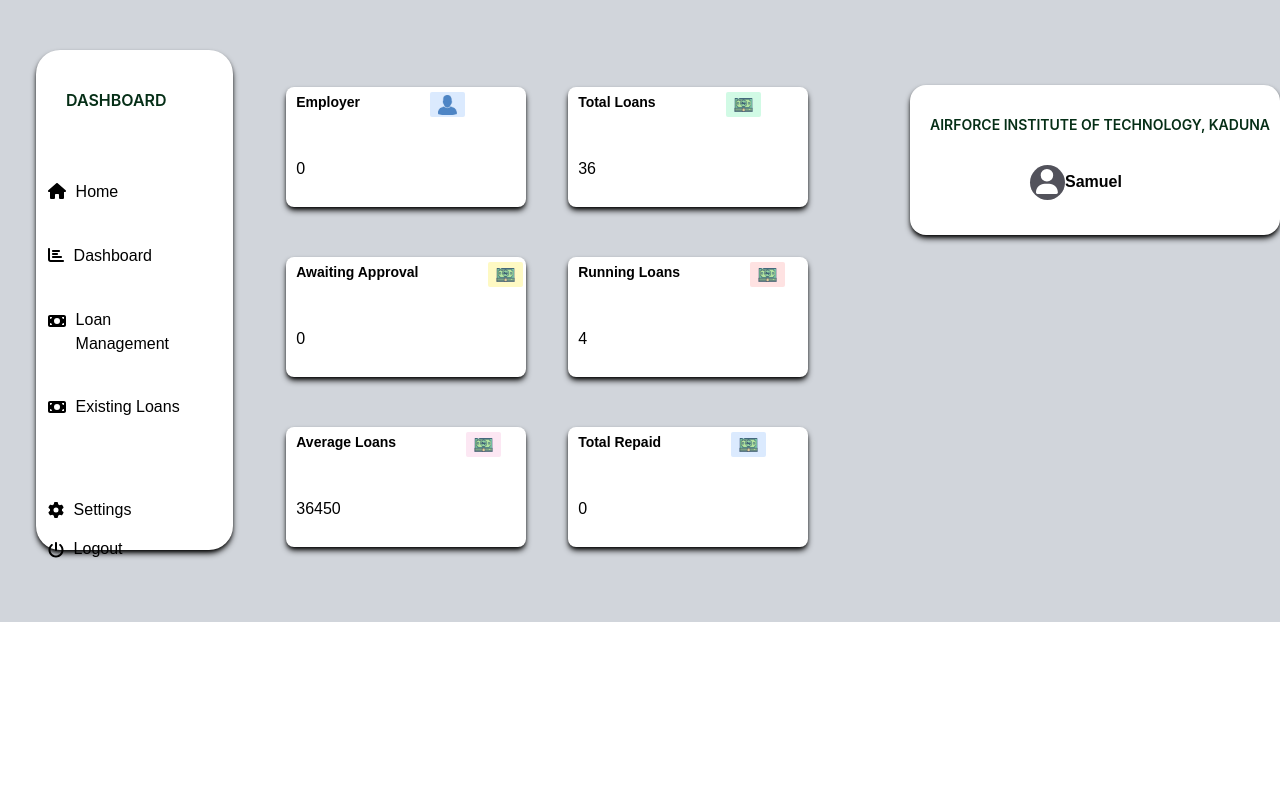
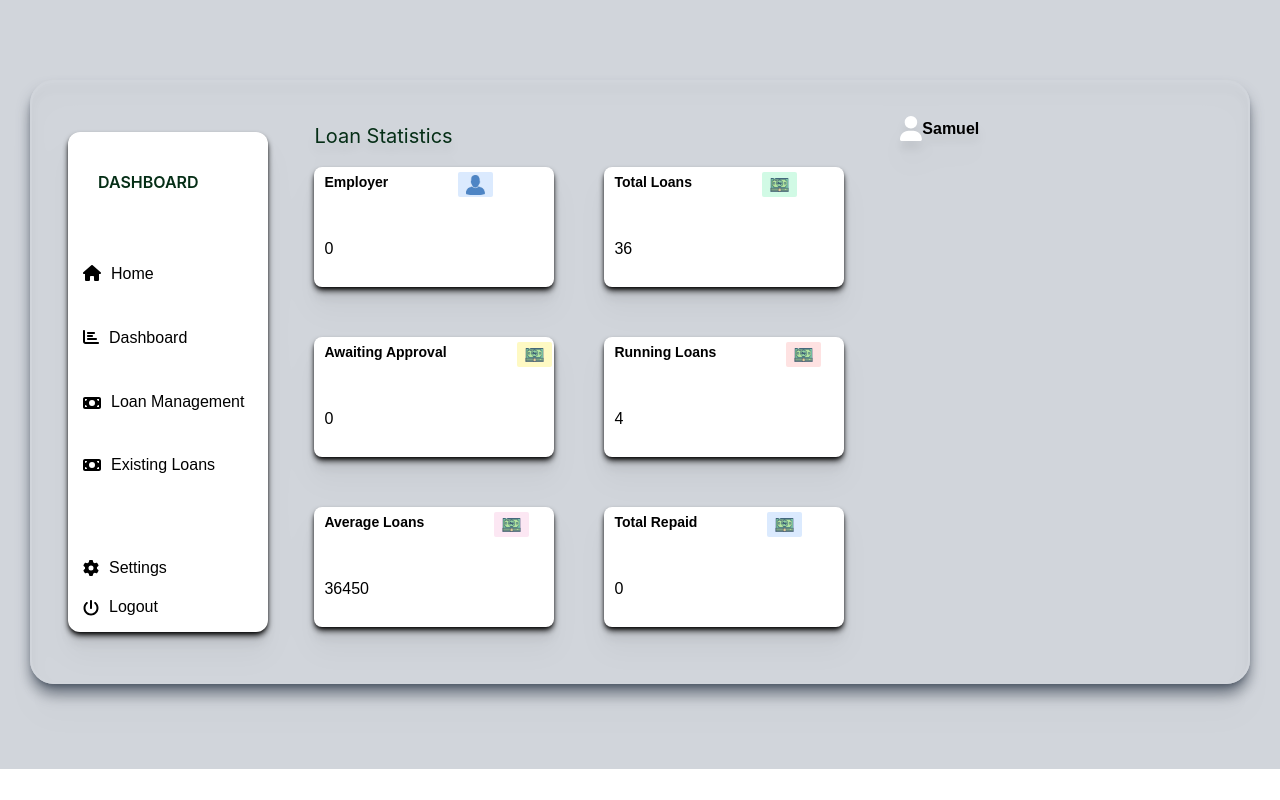
Before and after one commit to NwachukwuSam/mdn-dashboaed, a React (Create React App) app: page / in a window 1280 px wide. Built offline with nearby package versions, Linux system fonts and the light colour scheme.

Commit message:
Deployment  commit

```diff
--- a/src/dashboard/Card.jsx
+++ b/src/dashboard/Card.jsx
@@ -6,10 +6,13 @@ function Card() {
     const backgroundColors = ['bg-blue-100', 'bg-emerald-100', 'bg-yellow-100', 'bg-red-100', 'bg-pink-100'];
   return (
     <div>
-        <div className='grid grid-cols-3 gap-x-[5px] gap-y-[50px] pt-[20px] ml-[10px] mt-[5px] flex-wrap items-start '>
+                <div className='font-system text-bold mt-[40px] mb-[10px]'>
+                    <h3 className=' text-xl mt-[15px] ml-[30px]  text-green-950 '>Loan Statistics</h3>
+                </div>
+        <div className='grid grid-cols-2 gap-x-[50px] gap-y-[50px] ml-[30px] mt-[17px] flex-wrap items-start '>
             {CardData.map((data, index) => {
                 return (
-                    <div key={index} className='h-[120px] w-[240px] bg-white rounded-lg shadow-md shadow-blue-700'>
+                    <div key={index} className='h-[120px] w-[240px] bg-white rounded-lg shadow-md shadow-black'>
                         <div className='flex space-x-[20px]'>
                             <div >
                                 <h1 className='text-black text-sm pt-[10px] ml-[10px] mt-[-5px] font-papyrus font-semibold' style={{ pointerEvents: 'none' }}>{data.title}</h1>
--- a/src/dashboard/TopBar.jsx
+++ b/src/dashboard/TopBar.jsx
@@ -6,19 +6,24 @@ import { faUser } from '@fortawesome/free-solid-svg-icons';
 function TopBar() {
 
   return (
-        <div className='h-[80px] w-[740px] bg-white rounded-2xl ml-[10px] mt-[55px] shadow-md shadow-blue-700'>
-            <div className='flex font-system text-blue-950 font-semibold'>
-            <h4 className=' text-md ml-[40px] mt-[30px]'>AIRFORCE INSTITUTE OF TECHNOLOGY, KADUNA</h4>
+    <div className=''>
+    {/* <TopBar/> */}
+    <div className=''>
+    {/* <div className=' font-system text-green-950 font-semibold mt-[50px]' >
+    <h4 className=' text-sm ml-[20px] pt-[30px] pl-[-10px] '>AIRFORCE INSTITUTE OF TECHNOLOGY, KADUNA</h4>
 
-            </div>
-            <div className='mt-[-30px] flex'>
-              <div className='h-[35px] w-[35px] rounded-full ml-[600px] bg-zinc-600'>
-                  <FontAwesomeIcon icon={faUser} className='ml-[6px] mt-[4px] h-[25px] ' style={{ color: 'white' }}/>
-              </div>
-                <h3 className='ml-[10px] mt-[5px] font-semibold'>Samuel</h3>
-            </div>
+    </div> */}
+    <div className='mt-[30px] flex'>
+      <div className='ml-[10px]'>
+          <FontAwesomeIcon icon={faUser} className='ml-[6px] mt-[4px] h-[25px] ' style={{ color: 'white' }}/>
+      </div>
+        <h3 className='ml-[0px] mt-[5px] font-semibold'>Samuel</h3>
+    </div>
 
-        </div>
+    </div>
+
+    {/* <Card/> */}
+</div>
   )
 }
 
--- a/src/dashboard/dashboard.jsx
+++ b/src/dashboard/dashboard.jsx
@@ -2,6 +2,9 @@ import React from 'react'
 import { FontAwesomeIcon } from '@fortawesome/react-fontawesome';
 import { faMoneyBill, faPowerOff,  faUser } from '@fortawesome/free-solid-svg-icons'
 import { CardData } from '../data/CardData'
+import LeftNav from './leftNav';
+import Card from './Card';
+import TopBar from './TopBar';
 
 
 function Dashboard() {
@@ -13,95 +16,13 @@ function Dashboard() {
 //   };
 
   return (
-    <div className=' bg-gray-300'>
-        <div className='flex space-x-[50px]'>
-        {/* <LeftNav/> */}
-        <div className=' flex flex-col md:flex-row'>
-            <div className=' font-system h-[500px] rounded-3xl ml-[36px] mt-[50px] w-[200px] bg-white shadow-md shadow-black'>
-
-                <h1 className='text-md font-semibold text-green-950 ml-[30px] mt-[38px]'>DASHBOARD</h1>
-            </div>
-            <div className='flex  flex-col ml-[-185px] mt-[180px] space-y-[40px]'>
-                <div className='flex space-x-[10px]  hover:cursor-pointer'>
-                    <FontAwesomeIcon icon="home" className='mt-[3px] hover:cursor-pointer text-black hover:text-blue-900' />
-                    <h2 className='text-black-500 hover:text-gray-500  hover:cursor-pointer hover:font-bold'>Home</h2>
-                </div>
-
-                <div className='flex space-x-[10px]'>
-                    <FontAwesomeIcon icon="chart-bar" className='mt-[3px] hover:cursor-pointer text-black hover:text-black' />
-                    <h2 className='text-black-500 hover:text-gray-500  hover:cursor-pointer hover:font-semibold'>Dashboard</h2>
-                </div>
-
-                <div className='flex space-x-[10px]'>
-                    <FontAwesomeIcon icon={faMoneyBill} className='mt-[5px] hover:cursor-pointer text-black hover:text-black-500' />
-                    <h2 className='text-black-500  hover:text-gray-500  hover:cursor-pointer '>Loan Management</h2>
-                </div>
-
-                <div className='flex space-x-[10px]'>
-                    <FontAwesomeIcon icon={faMoneyBill} className='mt-[3px] hover:cursor-pointer text-black-500 hover:text-gray-500' />
-                    <h2 className='text-black mt-[-1px] hover:text-gray-900  hover:cursor-pointer hover:font-semibold'>Existing Loans</h2>
-                </div>
-
-                <div className='flex space-x-[10px]'>
-                    <FontAwesomeIcon icon="cog" className='mt-[43px] hover:cursor-pointer text-black hover:text-gray-500'/>
-                    <h2 className='text-black mt-[39px]  hover:text-gray-500  hover:cursor-pointer hover:font-semibold'>Settings</h2>
-                </div>
-
-                <div className='flex space-x-[10px]'>
-                    <FontAwesomeIcon icon={faPowerOff} className='mt-[-20px] hover:cursor-pointer text-black-500 hover:text-gray-500'/>
-                    <h2 className='text-black mt-[-25px]  hover:text-gray-500  hover:cursor-pointer hover:font-semibold'>Logout</h2>
-                </div>
-            </div>
-    </div>
-
-
-        <div>
-        <div className='font-system text-bold mt-[40px] mb-[30px]'>
-                    {/* <h3 className=' text-xl mt-[10px] ml-[30px]  text-blue-900 '>Loan Statistics</h3> */}
-                </div>
-        <div className='grid grid-cols-2 gap-x-[50px] gap-y-[50px] ml-[30px] mt-[87px] flex-wrap items-start '>
-            {CardData.map((data, index) => {
-                return (
-                    <div key={index} className='h-[120px] w-[240px] bg-white rounded-lg shadow-md shadow-black'>
-                        <div className='flex space-x-[20px]'>
-                            <div >
-                                <h1 className='text-black text-sm pt-[10px] ml-[10px] mt-[-5px] font-papyrus font-semibold' style={{ pointerEvents: 'none' }}>{data.title}</h1>
-                            </div>
-                            <div className='w-[30px]'>
-
-                            </div>
-                            <div  className={` h-[25px] w-[35px] rounded-sm mt-[5px] pr-4 pl-[-10px]  ${backgroundColors[index % backgroundColors.length]}`}>
-                            <img src={data.image} alt="..." className='hover:cursor-pointer justify-center h-[20px] w-[35px] mt-[3px] ml-[8px]'/>
-                            </div>
-                        </div>
-                        <p className='text-md mt-[40px] ml-[10px]'>{data.figure}</p>
-                    </div>
-                )
-            })}
+    <div className=' bg-gray-300 mt-[-10px] pt-[40px] '>
+        <div className='flex space-x-[40px] border-[2px] border-gray-300 ml-[30px] mr-[30px] mt-[50px] rounded-3xl shadow-lg drop-shadow-xl shadow-gray-600'>
+        <LeftNav/>
+        <Card/>
+        <TopBar/>
         </div>
-    </div>
-    <div className=''>
-            {/* <TopBar/> */}
-            <div className='h-[150px] w-[370px] bg-white rounded-2xl ml-[60px] mt-[85px] shadow-md shadow-black'>
-            <div className=' font-system text-green-950 font-semibold mt-[50px]' >
-            <h4 className=' text-sm ml-[20px] pt-[30px] pl-[-10px] '>AIRFORCE INSTITUTE OF TECHNOLOGY, KADUNA</h4>
-
-            </div>
-            <div className='mt-[30px] flex'>
-              <div className='h-[35px] w-[35px] rounded-full ml-[120px] bg-zinc-600'>
-                  <FontAwesomeIcon icon={faUser} className='ml-[6px] mt-[4px] h-[25px] ' style={{ color: 'white' }}/>
-              </div>
-                <h3 className='ml-[0px] mt-[5px] font-semibold'>Samuel</h3>
-            </div>
-
-            </div>
-
-
-            {/* <Card/> */}
-
-        </div>
-        </div>
-        <div className='h-[60px]'>
+        <div className='h-[85px]'>
 
         </div>
     </div>
--- a/src/dashboard/leftNav.jsx
+++ b/src/dashboard/leftNav.jsx
@@ -5,43 +5,40 @@ import { faMoneyBill, faPowerOff } from '@fortawesome/free-solid-svg-icons'
 
 function LeftNav() {
   return (
-    <div className=' flex flex-col md:flex-row'>
-            {/* <div className='h-[500px] rounded-3xl ml-[20px] mt-[50px] w-[200px] bg-blue-500 '>
+    <div className=' flex flex-col md:flex-row mb-[50px]'>
+    <div className=' font-system h-[500px] rounded-xl ml-[36px] mt-[50px] w-[200px] bg-white shadow-md shadow-black'>
 
-            </div> */}
-            <div className=' font-system h-[500px] rounded-3xl ml-[16px] mt-[50px] w-[200px] bg-white shadow-md shadow-blue-800'>
-                {/* <img src={afit} alt="afit" className='h-[80px] w-[80px] ml-[60px]' />  */}
-                <h1 className='text-md font-semibold text-blue-950 ml-[30px] mt-[38px]'>MDA DASHBOARD</h1>
+        <h1 className='text-md font-semibold text-green-950 ml-[30px] mt-[38px]'>DASHBOARD</h1>
     </div>
     <div className='flex  flex-col ml-[-185px] mt-[180px] space-y-[40px]'>
         <div className='flex space-x-[10px]  hover:cursor-pointer'>
-                    <FontAwesomeIcon icon="home" className='mt-[3px] hover:cursor-pointer text-blue-500 hover:text-blue-900' />
-                    <h2 className='text-blue-500 hover:text-blue-900  hover:cursor-pointer hover:font-semibold'>Home</h2>
+            <FontAwesomeIcon icon="home" className='mt-[3px] hover:cursor-pointer text-black hover:text-blue-900' />
+            <h2 className='text-black-500 hover:text-gray-500  hover:cursor-pointer hover:font-bold'>Home</h2>
         </div>
 
         <div className='flex space-x-[10px]'>
-                    <FontAwesomeIcon icon="chart-bar" className='mt-[3px] hover:cursor-pointer text-blue-500 hover:text-blue-900' />
-                    <h2 className='text-blue-500 hover:text-blue-900  hover:cursor-pointer hover:font-semibold'>Dashboard</h2>
+            <FontAwesomeIcon icon="chart-bar" className='mt-[3px] hover:cursor-pointer text-black hover:text-black' />
+            <h2 className='text-black-500 hover:text-gray-500  hover:cursor-pointer hover:font-semibold'>Dashboard</h2>
         </div>
 
         <div className='flex space-x-[10px]'>
-                    <FontAwesomeIcon icon={faMoneyBill} className='mt-[5px] hover:cursor-pointer text-blue-500 hover:text-blue-900' />
-                    <h2 className='text-blue-500  hover:text-blue-900  hover:cursor-pointer hover:font-semibold'>Loan Management</h2>
+            <FontAwesomeIcon icon={faMoneyBill} className='mt-[5px] hover:cursor-pointer text-black hover:text-black-500' />
+            <h2 className='text-black-500  hover:text-gray-500  hover:cursor-pointer '>Loan Management</h2>
         </div>
 
         <div className='flex space-x-[10px]'>
-                    <FontAwesomeIcon icon={faMoneyBill} className='mt-[3px] hover:cursor-pointer text-blue-500 hover:text-blue-900' />
-                    <h2 className='text-blue-500 mt-[-1px] hover:text-blue-900  hover:cursor-pointer hover:font-semibold'>Existing Loans</h2>
+            <FontAwesomeIcon icon={faMoneyBill} className='mt-[3px] hover:cursor-pointer text-black-500 hover:text-gray-500' />
+            <h2 className='text-black mt-[-1px] hover:text-gray-900  hover:cursor-pointer hover:font-semibold'>Existing Loans</h2>
         </div>
 
         <div className='flex space-x-[10px]'>
-                    <FontAwesomeIcon icon="cog" className='mt-[43px] hover:cursor-pointer text-blue-500 hover:text-blue-900'/>
-                    <h2 className='text-blue-500 mt-[39px]  hover:text-blue-900  hover:cursor-pointer hover:font-semibold'>Settings</h2>
+            <FontAwesomeIcon icon="cog" className='mt-[43px] hover:cursor-pointer text-black hover:text-gray-500'/>
+            <h2 className='text-black mt-[39px]  hover:text-gray-500  hover:cursor-pointer hover:font-semibold'>Settings</h2>
         </div>
 
         <div className='flex space-x-[10px]'>
-                    <FontAwesomeIcon icon={faPowerOff} className='mt-[-20px] hover:cursor-pointer text-blue-500 hover:text-blue-900'/>
-                    <h2 className='text-blue-500 mt-[-25px]  hover:text-blue-900  hover:cursor-pointer hover:font-semibold'>Logout</h2>
+            <FontAwesomeIcon icon={faPowerOff} className='mt-[-20px] hover:cursor-pointer text-black-500 hover:text-gray-500'/>
+            <h2 className='text-black mt-[-25px]  hover:text-gray-500  hover:cursor-pointer hover:font-semibold'>Logout</h2>
         </div>
     </div>
 </div>
```
Lines whose indentation alone changed are shown as unchanged.
